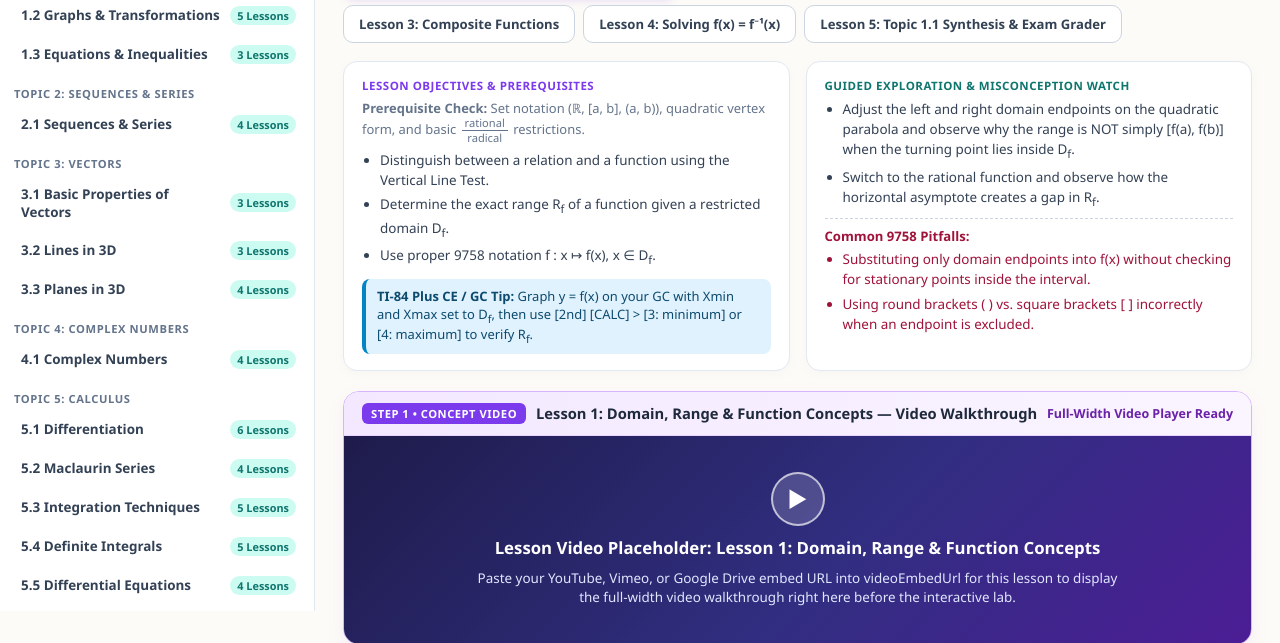
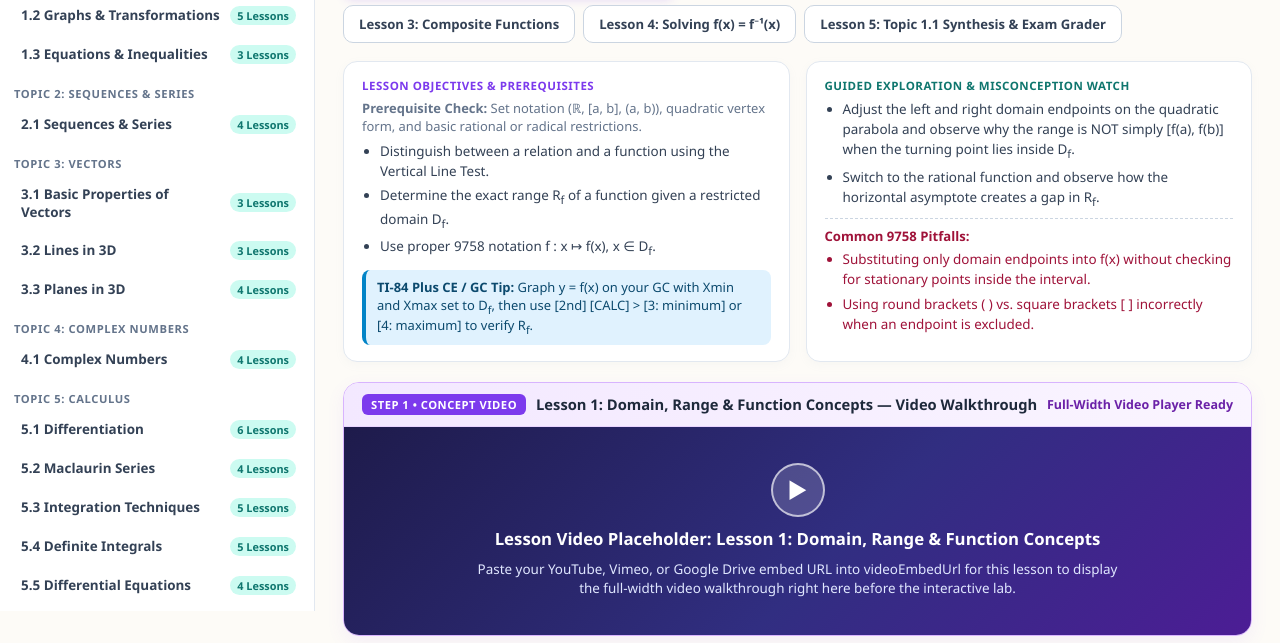
Before and after one commit to yuxin2009-beep/9758math, a plain HTML site: page index.html in a window 1280 px wide. Shown: the part 189-832 px from the top of the page. Drawn offline with Linux system fonts and the light colour scheme.

Commit message:
Update index.html

```diff
--- a/index.html
+++ b/index.html
@@ -571,7 +571,7 @@
             label: "Lesson 1: Domain, Range & Function Concepts",
             file: "interactives/1_1_lesson1.html",
             videoEmbedUrl: "",
-            prereq: "Set notation (ℝ, [a, b], (a, b)), quadratic vertex form, and basic rational/radical restrictions.",
+            prereq: "Set notation (ℝ, [a, b], (a, b)), quadratic vertex form, and basic rational or radical restrictions.",
             objectives: [
               "Distinguish between a relation and a function using the Vertical Line Test.",
               "Determine the exact range R_f of a function given a restricted domain D_f.",
```
